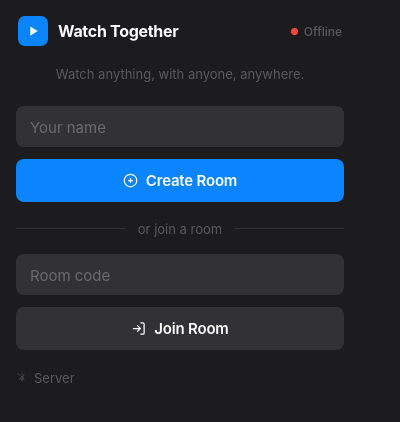
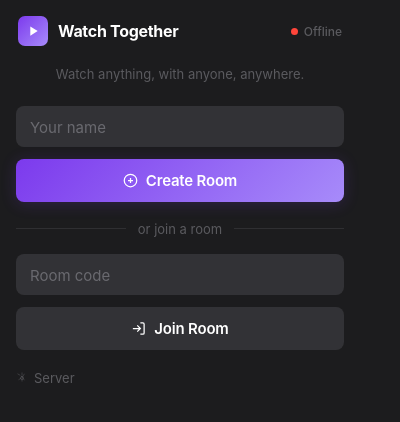
Before and after one commit to ArnavGoel03/watch-together, a browser extension: page extension/popup/popup.html in a window 400 px wide. Drawn offline with Linux system fonts and the light colour scheme.

Commit message:
Swap accent to violet - futuristic, clean

```diff
--- a/extension/popup/popup.css
+++ b/extension/popup/popup.css
@@ -14,8 +14,8 @@
   --label-secondary: rgba(235, 235, 245, 0.6);
   --label-tertiary: rgba(235, 235, 245, 0.3);
   --label-quaternary: rgba(235, 235, 245, 0.16);
-  --accent: #0a84ff;
-  --accent-hover: #409cff;
+  --accent: #a78bfa;
+  --accent-hover: #c4b5fd;
   --green: #30d158;
   --red: #ff453a;
   --orange: #ff9f0a;
@@ -58,7 +58,7 @@ header {
 
 .logo-icon {
   width: 30px; height: 30px;
-  background: var(--accent);
+  background: linear-gradient(135deg, #7c3aed, #a78bfa);
   border-radius: 7px;
   display: flex;
   align-items: center;
@@ -238,15 +238,14 @@ header {
 }
 
 .btn-glow {
-  background: var(--accent);
+  background: linear-gradient(135deg, #7c3aed, #a78bfa);
   color: #fff;
-  box-shadow: none;
+  box-shadow: 0 2px 16px rgba(124, 58, 237, 0.2);
 }
 
 .btn-glow:hover {
-  background: var(--accent-hover);
+  box-shadow: 0 4px 24px rgba(124, 58, 237, 0.3);
   transform: none;
-  box-shadow: none;
 }
 
 .btn-glass {
@@ -637,5 +636,5 @@ header {
 
 /* === SELECTION === */
 ::selection {
-  background: rgba(10, 132, 255, 0.3);
+  background: rgba(167, 139, 250, 0.25);
 }
```
